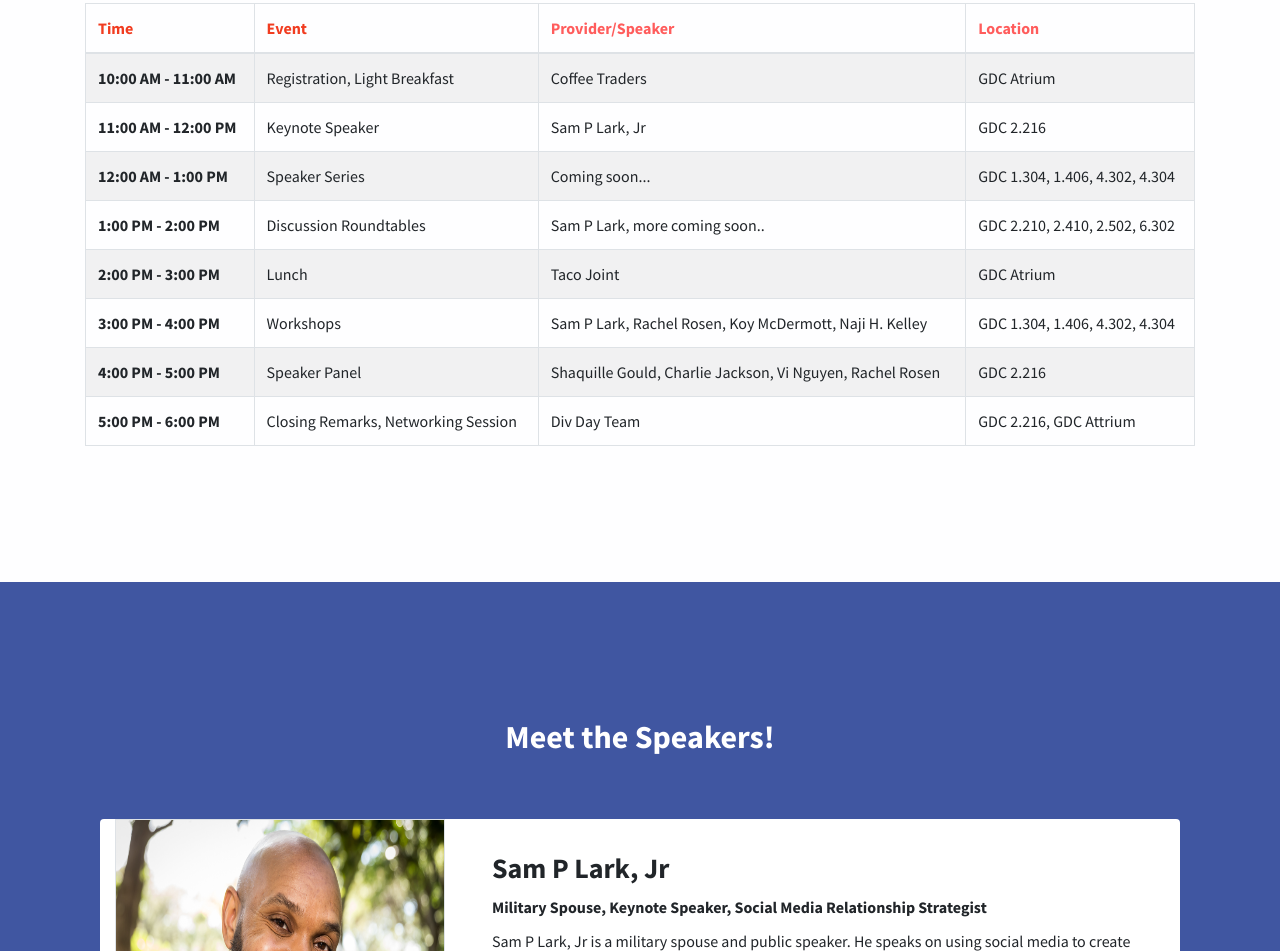
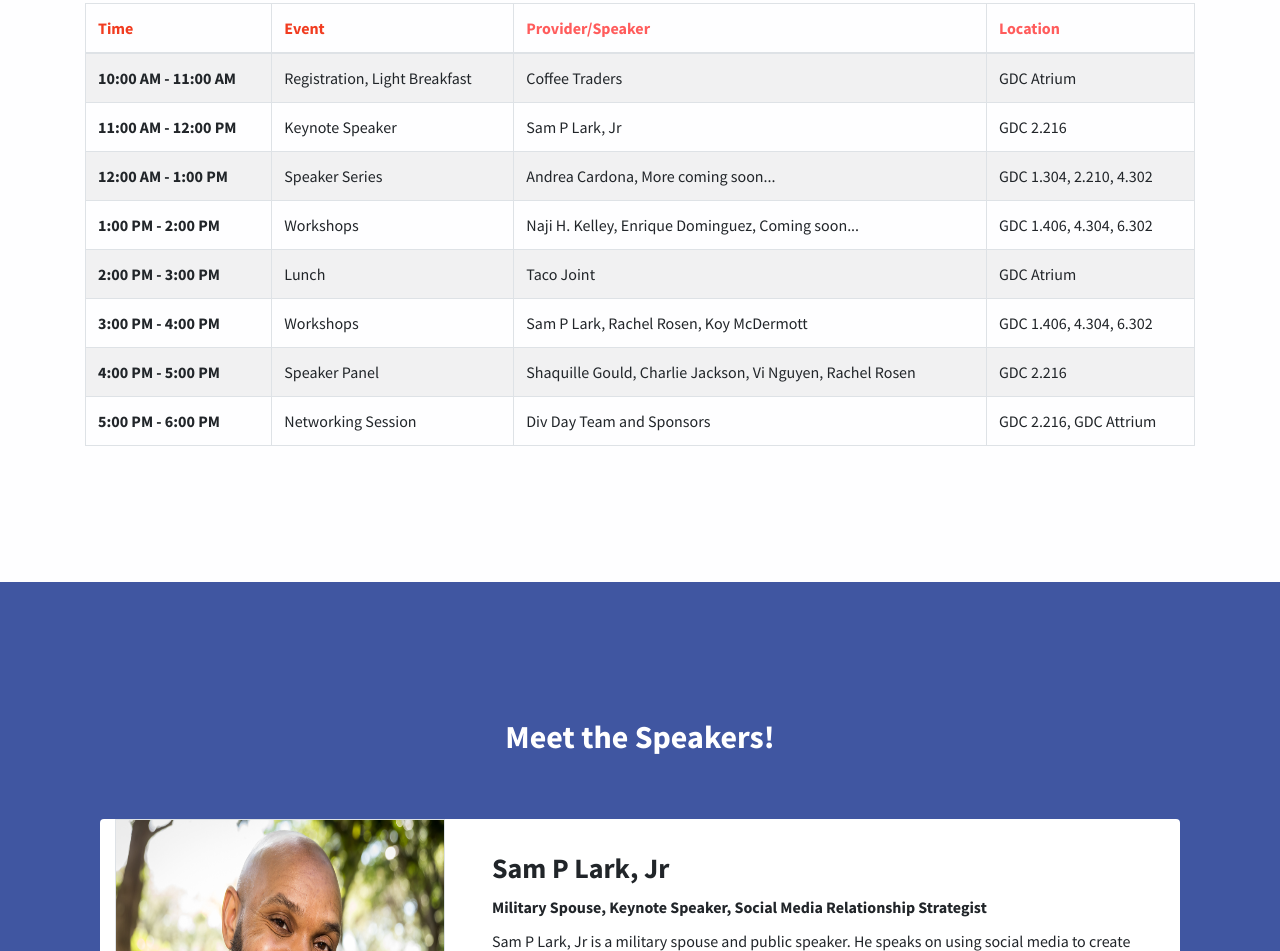
Before and after one commit to mehrdaddarraji/mehrdaddarraji.github.io, a website: page index.html in a window 1280 px wide. Shown: the part 1002-1953 px from the top of the page. Drawn offline with nearby package versions, Linux system fonts and the light colour scheme.

Commit message:
schedule changes

```diff
--- a/index.html
+++ b/index.html
@@ -96,14 +96,14 @@
           <tr>
             <th scope="row">12:00 AM - 1:00 PM</th>
             <td>Speaker Series</td>
-            <td>Coming soon...</td>
-            <td>GDC 1.304, 1.406, 4.302, 4.304</td>
+            <td>Andrea Cardona, More coming soon...</td>
+            <td>GDC 1.304, 2.210, 4.302</td>
           </tr>
           <tr>
             <th scope="row">1:00 PM - 2:00 PM</th>
-            <td>Discussion Roundtables</td>
-            <td>Sam P Lark, more coming soon..</td>
-            <td>GDC 2.210, 2.410, 2.502, 6.302</td>
+            <td>Workshops</td>
+            <td>Naji H. Kelley, Enrique Dominguez, Coming soon...</td>
+            <td>GDC 1.406, 4.304, 6.302</td>
           </tr>
           <tr>
             <th scope="row">2:00 PM - 3:00 PM</th>
@@ -114,8 +114,8 @@
           <tr>
             <th scope="row">3:00 PM - 4:00 PM</th>
             <td>Workshops</td>
-            <td>Sam P Lark, Rachel Rosen, Koy McDermott, Naji H. Kelley</td>
-            <td>GDC 1.304, 1.406, 4.302, 4.304</td>
+            <td>Sam P Lark, Rachel Rosen, Koy McDermott</td>
+            <td>GDC 1.406, 4.304, 6.302</td>
           </tr>
           <tr>
             <th scope="row">4:00 PM - 5:00 PM</th>
@@ -125,8 +125,8 @@
           </tr>
           <tr>
             <th scope="row">5:00 PM - 6:00 PM</th>
-            <td>Closing Remarks, Networking Session</td>
-            <td>Div Day Team</td>
+            <td>Networking Session</td>
+            <td>Div Day Team and Sponsors</td>
             <td>GDC 2.216, GDC Attrium</td>
           </tr>
         </tbody>
```
